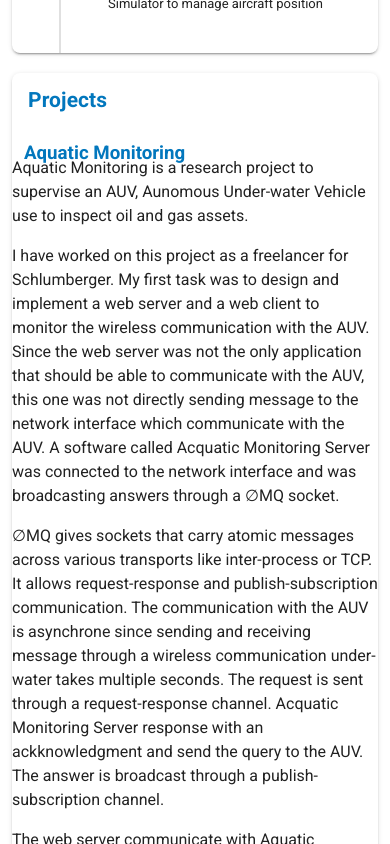
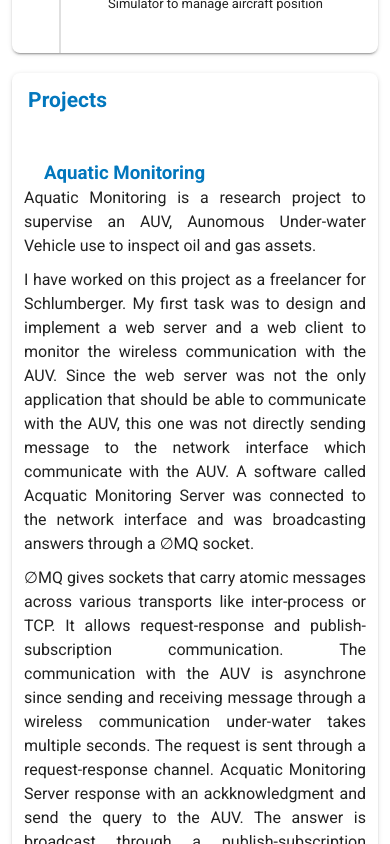
Before and after one commit to jdepotter/jeromedepotter, a Vue app: page / in a window 390 px wide. Shown: the part 3120-3964 px from the top of the page. Built offline with nearby package versions, Linux system fonts and the light colour scheme.

Commit message:
Fix mobile css

```diff
--- a/src/assets/style.scss
+++ b/src/assets/style.scss
@@ -124,6 +124,9 @@
 
             p {
                 margin-bottom: 10px;
+                text-align: justify;
+                text-justify: inter-word;
+
             }
         }
     }
@@ -234,6 +237,25 @@
             padding-bottom: 10px;
         }
     }
+
+    .p-projects {
+        .p-project-name {
+            margin-left: 20px;
+            margin-top: 20px;
+            margin-bottom: 10px
+        }
+
+        .p-project-block {
+            margin-left: 0;
+            margin-right: 0;
+
+            p {
+                margin-bottom: 10px;
+                text-align: justify;
+                text-justify: inter-word;
+            }
+        }
+    }
 }
 
 .p-brand:hover {
```
Also changed, not shown: 1 other file (tests, documents, lock files or other folders).
